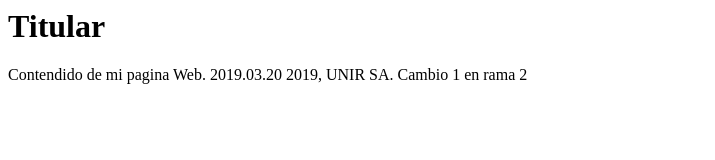
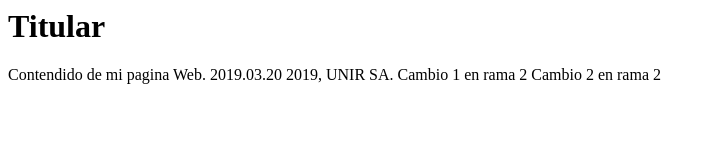
Before and after one commit to pjmolina/proyecto1, a plain HTML site: page index.html in a window 1280 px wide. Shown: the whole page, without its empty margins (0-715 px from the left). Drawn offline with Linux system fonts and the light colour scheme.

Commit message:
cambio 2 en rama 2

```diff
--- a/index.html
+++ b/index.html
@@ -8,6 +8,7 @@
             2019, UNIR SA.
 
             Cambio 1 en rama 2
+            Cambio 2 en rama 2
         </p>
     </body>
 </html>
```
